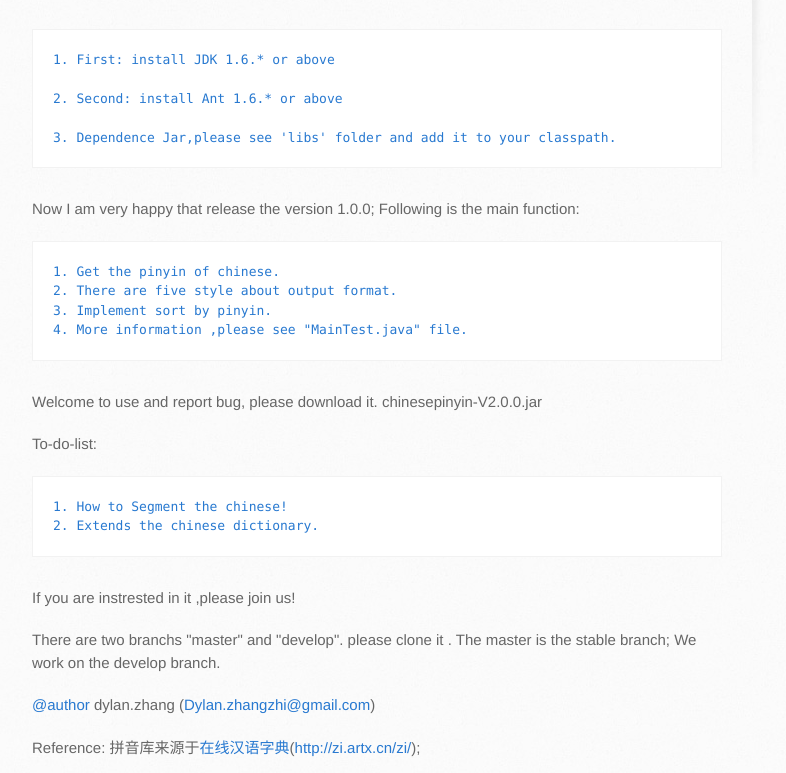
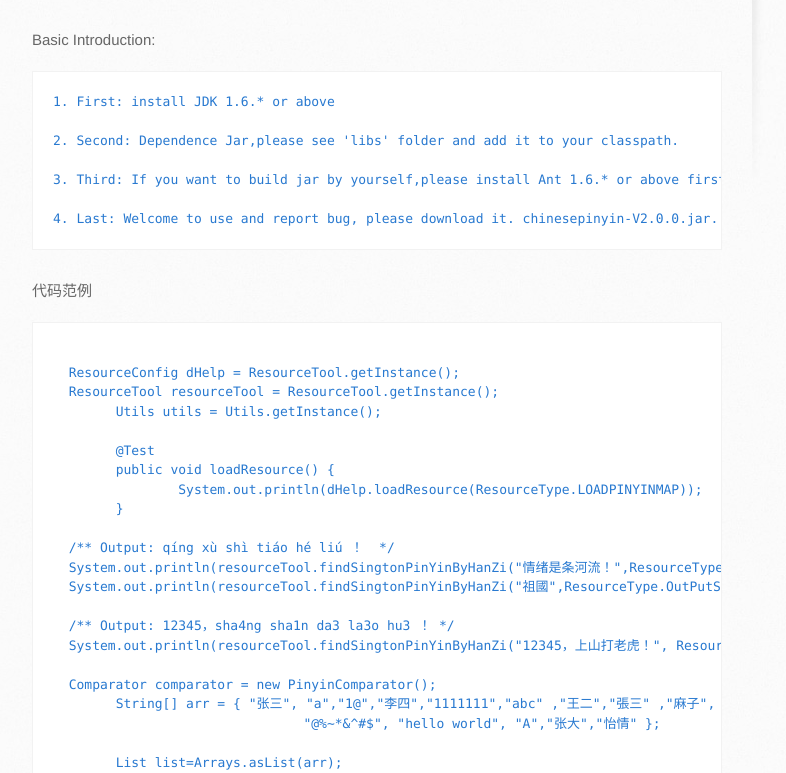
Before and after one commit to 51isunshine/chineseandpinyin, a plain HTML site: page index.html in a window 1280 px wide. Shown: the part 627-1400 px from the top of the page, without its empty margins (138-924 px from the left). Drawn offline with Linux system fonts and the light colour scheme.

Commit message:
Update index.html

```diff
--- a/index.html
+++ b/index.html
@@ -2,6 +2,7 @@
 <html>
   <head>
     <meta charset='utf-8'>
+    <meta name=”keyword” content="pinyin,排序,汉字,dylan,java">
     <meta http-equiv="X-UA-Compatible" content="chrome=1">
     <meta name="viewport" content="width=device-width, initial-scale=1, maximum-scale=1">
     <link href='https://fonts.googleapis.com/css?family=Architects+Daughter' rel='stylesheet' type='text/css'>
@@ -20,7 +21,7 @@
     <header>
       <div class="inner">
         <h1>Chineseandpinyin</h1>
-        <h2>Java版汉字转拼音，支持多样化输出、拼音排序、中英混合排序！Chinese convert to pinyin , Sort by pinyin! </h2>
+        <h2>Java版汉字转拼音工具，支持多样化输出、拼音排序、中英混合排序！Chinese convert to pinyin , Sort by pinyin! </h2>
         <a href="https://github.com/51isunshine/chineseandpinyin" class="button"><small>View project on</small>GitHub</a>
       </div>
     </header>
@@ -31,28 +32,81 @@
           <h1>
 <a name="chinese-to-pinyin" class="anchor" href="#chinese-to-pinyin"><span class="octicon octicon-link"></span></a>chinese To pinyin</h1>
 
-<p>Java版汉字转拼音，支持多样化输出、拼音排序、中英混合排序！<br />
-Basic Introduction:<br />
+<p>Java版汉字转拼音工具，支持多样化输出、拼音排序、中英混合排序！<br />
+简易安装指南:<br />
 <pre><code>
 1. 首先: 安装JDK，最好是1.6.0以上；
 
-2. 其次: 直接下载chinesepinyin-V2.0.0.jar并且把‘libs’的依赖jar加入到classpath中.
+2. 其次: 直接下载chinesepinyin-V2.0.0.jar并且把'libs'的依赖jar加入到classpath中.
 
-3. 再次：如果想自己自动构建，推荐自己ant. 源代码中有ant的build.xml文件.
+3. 再次：如果想自己自动构建，推荐使用ant. 源代码中已有ant的build.xml文件.
 
 4. 最后：祝你使用愉快，如果发现bug，请联系Dylan.zhangzhi@gmail.com
 </code></pre>
 
 </p>
-
+<p></p>Basic Introduction:<br /></p>
 <pre><code>1. First: install JDK 1.6.* or above
 
-2. Second: install Ant 1.6.* or above
+2. Second: Dependence Jar,please see 'libs' folder and add it to your classpath.
 
-3. Dependence Jar,please see 'libs' folder and add it to your classpath.
+3. Third: If you want to build jar by yourself,please install Ant 1.6.* or above first.
+
+4. Last: Welcome to use and report bug, please download it. chinesepinyin-V2.0.0.jar.
 </code></pre>
 
-<p>Now I am very happy that release the version 1.0.0; Following is the main function:</p>
+<p>代码范例</p>
+<pre>
+  <code>
+  ResourceConfig dHelp = ResourceTool.getInstance();
+  ResourceTool resourceTool = ResourceTool.getInstance();
+	Utils utils = Utils.getInstance();
+
+	@Test
+	public void loadResource() {
+		System.out.println(dHelp.loadResource(ResourceType.LOADPINYINMAP));
+	}
+
+  /** Output: qíng xù shì tiáo hé liú ！  */
+  System.out.println(resourceTool.findSingtonPinYinByHanZi("情绪是条河流！",ResourceType.OutPutStyle.WITHTONE));
+  System.out.println(resourceTool.findSingtonPinYinByHanZi("祖國",ResourceType.OutPutStyle.YUNMU)); //Output:  ǔ uó
+
+  /** Output: 12345，sha4ng sha1n da3 la3o hu3 ！ */
+  System.out.println(resourceTool.findSingtonPinYinByHanZi("12345，上山打老虎！", ResourceType.OutPutStyle.NUMBER));
+
+  Comparator<String> comparator = new PinyinComparator();
+	String[] arr = { "张三", "a","1@","李四","1111111","abc" ,"王二","張三" ,"麻子", "Android", "10086",
+				"@%~*&^#$", "hello world", "A","张大","怡情" };
+
+	List<String> list=Arrays.asList(arr);
+	Collections.sort(list, comparator);
+  Arrays.sort(arr,comparator);
+	/** Output: 10086 , 1111111 , 1@ , @%~*&^#$ , A , Android , a , abc , hello world ,
+              李四 , 麻子 , 王二 , 怡情 , 张大 , 张三 , 張三 ,  */
+	System.out.println(resourceTool.toStringWith(list," , "));
+	System.out.println(resourceTool.toStringWith(arr," , "));
+
+  /** Output: kuai */
+  System.out.println(resourceTool.toPinYinWithStringArray('会',Utils.PinYinStyles.COMPLETE)[1]);
+  /** Output: @ */
+  System.out.println(resourceTool.toPinYinWithString('@',ResourceType.OutPutStyle.WITHTONE,Utils.PinYinStyles.COMPLETE));
+	/** Output: huì */
+  System.out.println(resourceTool.toPinYinWithString('会',ResourceType.OutPutStyle.WITHTONE,Utils.PinYinStyles.ONLYCHINEASE));
+	/** Output:  */
+  System.out.println(resourceTool.toPinYinWithString(' ',ResourceType.OutPutStyle.WITHTONE,Utils.PinYinStyles.COMPLETE));
+	/** Output: null */
+  System.out.println(resourceTool.toPinYinWithString('？',ResourceType.OutPutStyle.WITHTONE,Utils.PinYinStyles.ONLYCHINEASE));
+
+  /** Output: hui   kuai */
+
+  String[] array = resourceTool.toPinYinWithStringArray('会',Utils.PinYinStyles.ONLYCHINEASE);
+  	for(String temp:array){
+			System.out.print(temp + "   ");
+		}
+  </code>
+</pre>
+
+<p>Now I am very happy that release the version 2.0.0; Following is the main function:</p>
 
 <pre><code>1. Get the pinyin of chinese.
 2. There are five style about output format.
@@ -60,9 +114,13 @@ Basic Introduction:<br />
 4. More information ,please see "MainTest.java" file.
 </code></pre>
 
-<p>Welcome to use and report bug, please download it. chinesepinyin-V2.0.0.jar</p>
 
 <p>To-do-list:</p>
+
+<pre><code>
+1. 实现中文分词.
+2. 进一步扩展拼音库.
+</code></pre>
 
 <pre><code>1. How to Segment the chinese!
 2. Extends the chinese dictionary.
@@ -72,7 +130,7 @@ Basic Introduction:<br />
 
 <p>There are two branchs "master" and "develop". please clone it .
 The master is the stable branch;
-We work on the develop branch. </p>
+But working on the develop branch. </p>
 
 <p><a href="https://github.com/author" class="user-mention">@author</a> dylan.zhang (<a href="mailto:Dylan.zhangzhi@gmail.com">Dylan.zhangzhi@gmail.com</a>)</p>
 
```
